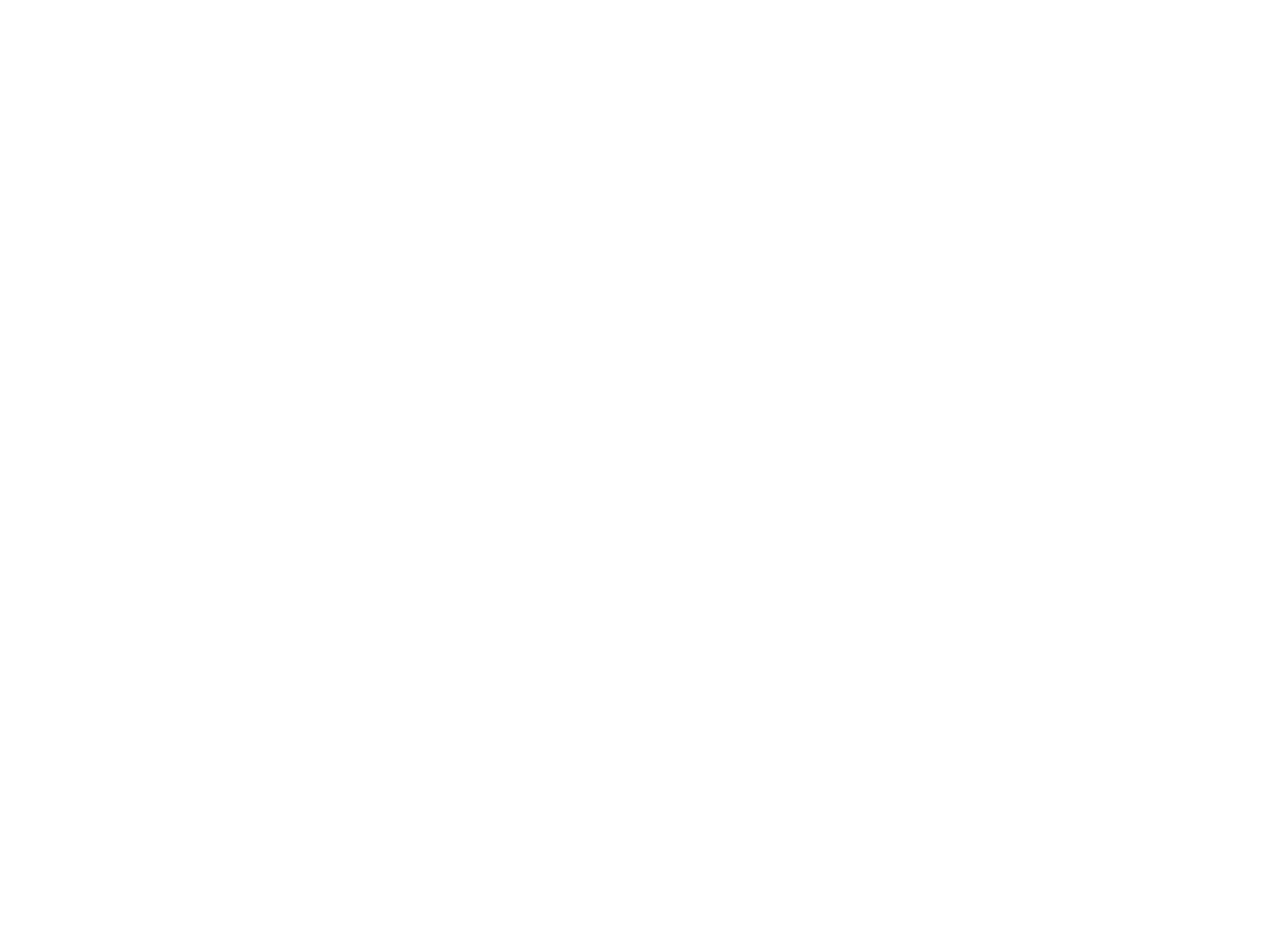
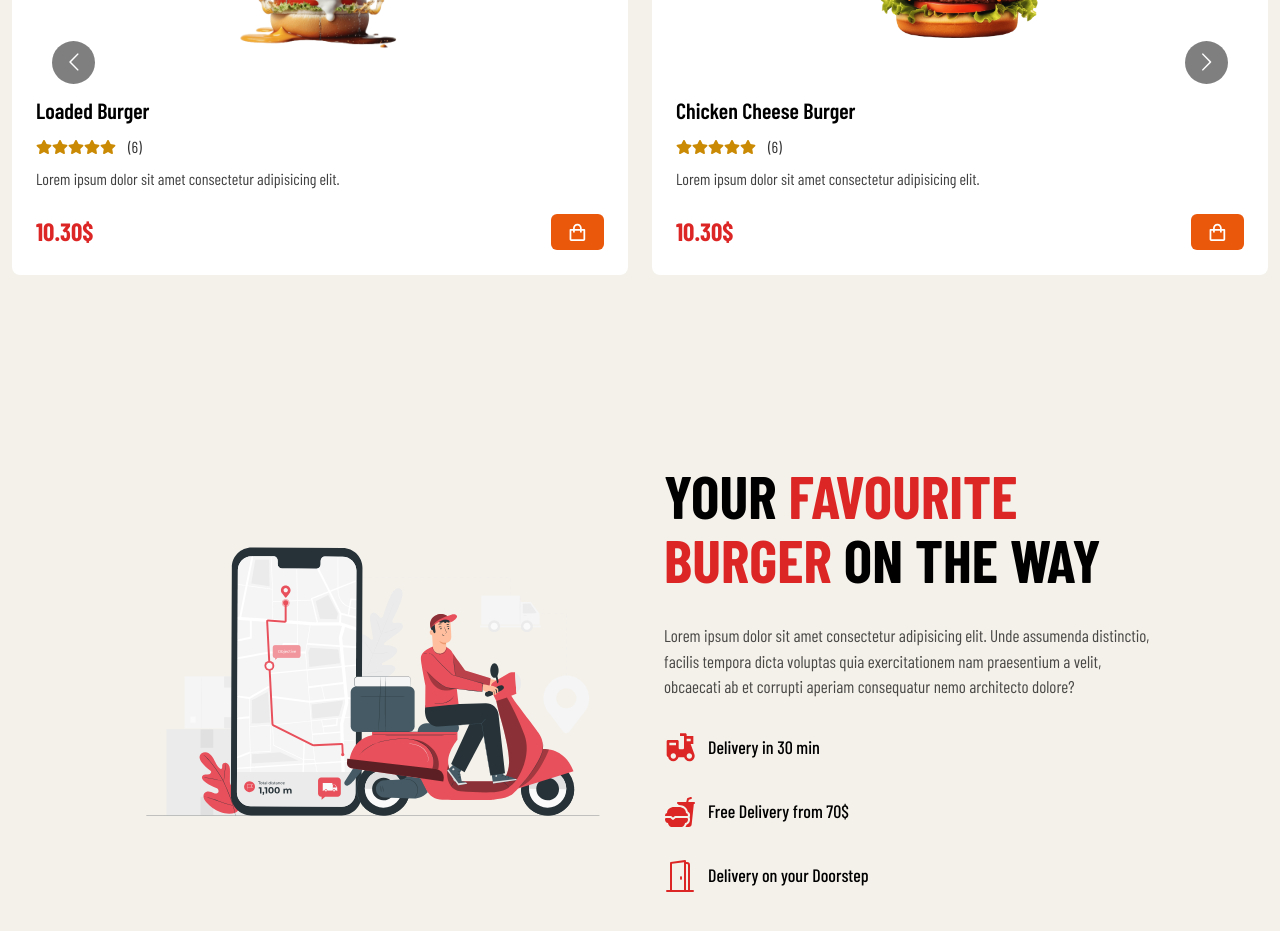
Before and after one commit to usman-pasha-786/burger-app, a Next.js app: page / in a window 1280 px wide. Shown: the part 1840-2771 px from the top of the page. Before the commit the page ends 1565 px from the top, so only its background shows below. Built offline with nearby package versions, Linux system fonts and the light colour scheme; a web font is replaced by a local one.

Commit message:
created more files

```diff
--- a/app/components/Home.tsx
+++ b/app/components/Home.tsx
@@ -1,12 +1,16 @@
 import React from 'react'
 import Hero from './hero/Hero'
 import Feature from './features/Feature'
+import PopularBurger from './popularBurger/PopularBurger'
+import Delivery from './delivery/Delivery'
 
 const Home = () => {
   return (
     <div className='overflow-hidden'>
       <Hero/>
       <Feature/>
+      <PopularBurger/>
+      <Delivery/>
     </div>
   )
 }
--- /dev/null
+++ b/app/components/delivery/Delivery.tsx
@@ -0,0 +1,48 @@
+import Image from 'next/image'
+import React from 'react'
+import Deliveryimage from '@/public/images/delivery.svg'
+import { RiEBike2Fill } from 'react-icons/ri'
+import { IoFastFood } from 'react-icons/io5'
+import { BsDoorOpen } from 'react-icons/bs'
+
+const Delivery = () => {
+    return (
+        <div className='pt-[8rem] pb-[3rem]'>
+            <div className='w-[80%] mx-auto grid items-center grid-cols-1 lg:grid-cols-2 gap-[3rem]'>
+                {/* image div */}
+                <div>
+                    <Image src={Deliveryimage} alt='delivery' />
+                </div>
+
+                {/* text content */}
+                <div>
+                    <h1 className='text-[30px] uppercase md:text-[40px] lg:text-[50px] xl:text-[60px] font-bold leading-[3rem] md:leading-[4rem]'>
+                        Your <span className='text-red-600'>Favourite Burger</span> on the Way</h1>
+                    <p className='mt-[2rem] text-black text-[17px] text-opacity-70'>
+                        Lorem ipsum dolor sit amet consectetur adipisicing elit. Unde assumenda distinctio, facilis tempora dicta voluptas quia exercitationem nam praesentium a velit, obcaecati ab et corrupti aperiam consequatur nemo architecto dolore?
+                    </p>
+                    <div className='flex items-center space-x-3 mt-[2rem]'>
+                        <RiEBike2Fill className='w-[2rem] h-[2rem] text-red-600' />
+                        <h1 className='text-[18px] text-black font-medium'>
+                            Delivery in 30 min
+                        </h1>
+                    </div>
+                    <div className='flex items-center space-x-3 mt-[2rem]'>
+                        <IoFastFood className='w-[2rem] h-[2rem] text-red-600' />
+                        <h1 className='text-[18px] text-black font-medium'>
+                            Free Delivery from 70$
+                        </h1>
+                    </div>
+                    <div className='flex items-center space-x-3 mt-[2rem]'>
+                        <BsDoorOpen className='w-[2rem] h-[2rem] text-red-600' />
+                        <h1 className='text-[18px] text-black font-medium'>
+                            Delivery on your Doorstep
+                        </h1>
+                    </div>
+                </div>
+            </div>
+        </div>
+    )
+}
+
+export default Delivery
--- a/app/components/features/Feature.tsx
+++ b/app/components/features/Feature.tsx
@@ -27,7 +27,7 @@
                             Lorem ipsum dolor sit amet consectetur, adipisicing elit. Necessitatibus officiis reiciendis quidem nam quia vero, neque dignissimos laudantium velit exercitationem.</p>
                     </div>
                 </div>
-                {/* 3rd Card */}
+                {/* 2nd Card */}
                 <div>
                     <div className='p-6 hover:bg-white rounded-lg transition-all duration-200'>
                         <Image src={image3} alt='burger image' className='rounded-3xl' />
@@ -39,7 +39,7 @@
                     </div>
                 </div>
 
-                {/* 2nd Card */}
+                {/* 3rd Card */}
                 <div>
                     <div className='p-6 hover:bg-white rounded-lg transition-all duration-200'>
                         <Image src={image2} alt='burger image' className='rounded-3xl' />
--- /dev/null
+++ b/app/components/popularBurger/BurgerCard.tsx
@@ -0,0 +1,57 @@
+import Image from 'next/image';
+import React from 'react'
+import { BiShoppingBag } from 'react-icons/bi';
+import { FaStar } from 'react-icons/fa';
+
+interface BurgerProps{
+    title:string;
+    image:string;
+    reviews:string;
+    price:string
+}
+
+
+
+const BurgerCard = ({title,image,reviews,price}:BurgerProps) => {
+  return (
+    <div className='bg-white p-6 rounded-lg m-3'>
+        {/* image Div */}
+        <div className='w-[200px] h-[200px] mx-auto'>
+            <Image
+            src={image}
+            alt='title'
+            width={200}
+            height={200}
+            className='w-[100%] h-[100%] object-cover'
+            />
+        </div>
+
+        {/* title */}
+        <h1 className='mt-[1.3rem] text-[22px] text-black font-semibold'>{title}</h1>
+
+
+        <div className='flex items-center mt-[0.5rem] space-x-3'>
+            <div className='flex items-center'>
+                <FaStar className='w-[1rem] h-[1rem] text-yellow-600'/>
+                <FaStar className='w-[1rem] h-[1rem] text-yellow-600'/>
+                <FaStar className='w-[1rem] h-[1rem] text-yellow-600'/>
+                <FaStar className='w-[1rem] h-[1rem] text-yellow-600'/>
+                <FaStar className='w-[1rem] h-[1rem] text-yellow-600'/>
+            </div>
+            <div className='text-black opacity-80'>({reviews})</div>
+        </div>
+            <p className='mt-[0.5rem] text-black opacity-75'>
+                Lorem ipsum dolor sit amet consectetur adipisicing elit.
+                </p>
+                <div className='flex mt-[1.4rem] items-center justify-between'>
+                    <h1 className='text-[25px] font-bold text-red-600'>{price}</h1>
+                    <button className='px-4 py-2 bg-orange-600 hover:bg-green-700 transition-all duration-200 flex items-center rounded-md text-white'>
+                        <BiShoppingBag className='w-[1.3rem] h-[1.3rem]'/>
+                    </button>
+                </div>
+
+    </div>
+  )
+}
+
+export default BurgerCard
--- /dev/null
+++ b/app/components/popularBurger/PopularBurger.tsx
@@ -0,0 +1,107 @@
+"use client"
+import React from 'react'
+import Carousel from 'react-multi-carousel';
+import 'react-multi-carousel/lib/styles.css';
+import BurgerCard from './BurgerCard';
+
+
+const responsive = {
+    desktop: {
+      breakpoint: { max: 3000, min: 1324 },
+      items: 4,
+      slidesToSlide: 1 // optional, default to 1.
+    },
+    tablet: {
+      breakpoint: { max: 1324, min: 764 },
+      items: 2,
+      slidesToSlide: 1 // optional, default to 1.
+    },
+    mobile: {
+      breakpoint: { max: 764, min: 0 },
+      items: 1,
+      slidesToSlide: 1 // optional, default to 1.
+    }
+  };
+
+
+
+const PopularBurger = () => {
+  return (
+    <div className='pt-[3rem] pb-[3rem]'>
+        <h1 className='heading'>Our Popular <span className='text-red-600'>Burgers</span></h1>
+
+        <div>
+            <Carousel
+            additionalTransfrom={0}
+            arrows={true}
+            autoPlay={true}
+            autoPlaySpeed={4000}
+            centerMode={false}
+            infinite
+            responsive={responsive}
+            itemClass='items'
+            showDots={false}
+            >
+                {/* Burger Card */}
+                <BurgerCard
+                title = "Beefy Burger"
+                image='/images/b1.png'
+                reviews='6'
+                price='10.30$'
+                />
+                <BurgerCard
+                title = "Loaded Burger"
+                image='/images/b2.png'
+                reviews='6'
+                price='10.30$'
+                />
+                <BurgerCard
+                title = "Chicken Cheese Burger"
+                image='/images/b3.png'
+                reviews='6'
+                price='10.30$'
+                />
+                <BurgerCard
+                title = "Classic Burger"
+                image='/images/b4.png'
+                reviews='6'
+                price='10.30$'
+                />
+                <BurgerCard
+                title = "Double Fatty Burger"
+                image='/images/b5.png'
+                reviews='6'
+                price='10.30$'
+                />
+                <BurgerCard
+                title = "Chicken Tripple Burger"
+                image='/images/b6.png'
+                reviews='6'
+                price='10.30$'
+                />
+                <BurgerCard
+                title = "Beef salad Burger"
+                image='/images/b7.png'
+                reviews='6'
+                price='10.30$'
+                />
+                <BurgerCard
+                title = "Cheesy Chicken Burger"
+                image='/images/b8.png'
+                reviews='6'
+                price='10.30$'
+                />
+                <BurgerCard
+                title = "Mouth Watering Burger"
+                image='/images/b9.png'
+                reviews='6'
+                price='10.30$'
+                />
+
+            </Carousel>
+        </div>
+    </div>
+  )
+}
+
+export default PopularBurger
```
